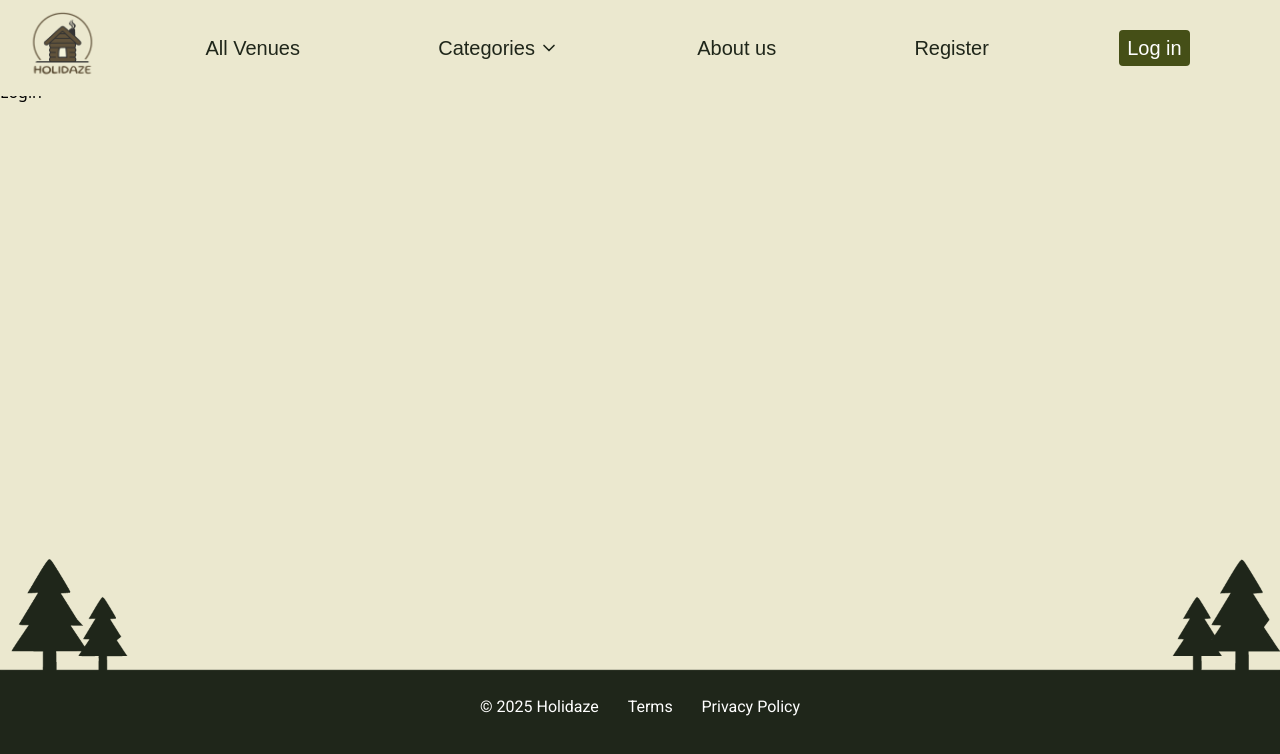
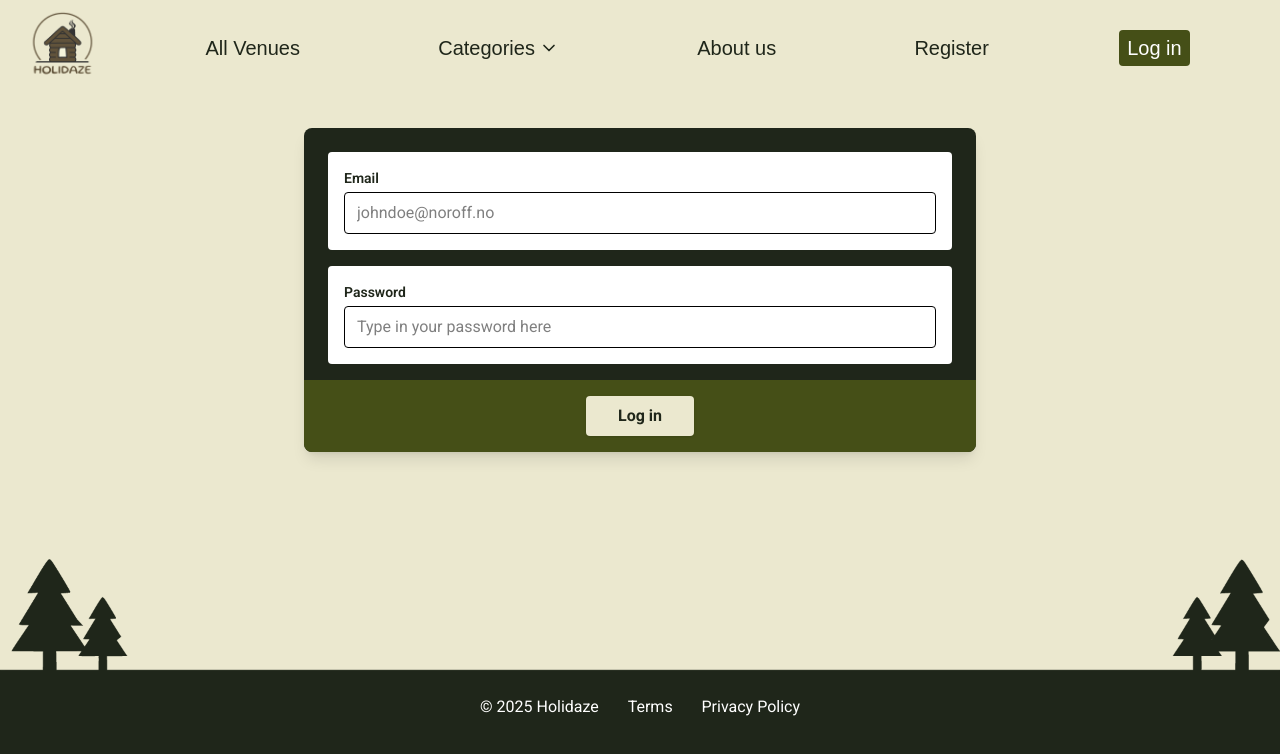
Before and after one commit to maddipaddi/Fireside-Holidaze, a React (Vite) app: page /Login in a window 1280 px wide. Shown: the top 754 px of the page. Built offline with nearby package versions, Linux system fonts and the light colour scheme; a web font is replaced by a local one.

Commit message:
feat: add login functionality

```diff
--- a/src/pages/Login.jsx
+++ b/src/pages/Login.jsx
@@ -1,14 +1,98 @@
+import { useState } from "react";
+import { useNavigate } from "react-router-dom";
+import { useApiRequest } from "../hooks/useApiRequest.mjs";
+import { showSuccessMessage } from "../utils/successMessage.mjs";
+import { handleError } from "../utils/errorHandler.mjs";
 
-function Login() {
+export default function Login() {
+  const [formData, setFormData] = useState({
+    email: "",
+    password: "",
+  });
+  const navigate = useNavigate();
 
-    return(
-        <>
-        <div>
-            <h1>Login</h1>
-        </div>
-        </>
-    )
+  function handleChange(event) {
+    const { name, value } = event.target;
+    setFormData((prev) => ({
+      ...prev,
+      [name]: value,
+    }));
+  }
 
+  const { request, isLoading } = useApiRequest();
+
+  async function handleSubmit(event) {
+    event.preventDefault();
+
+    try {
+      const result = await request("https://v2.api.noroff.dev/auth/login", {
+        method: "POST",
+        body: JSON.stringify(formData),
+      });
+
+      localStorage.setItem("accessToken", result.data.accessToken);
+      localStorage.setItem("user", JSON.stringify(result.data));
+
+      showSuccessMessage("Success! You have logged in.");
+      console.log("Success:", result); // remove after development
+      navigate("/");
+    } catch (error) {
+      handleError(error);
+    }
+  }
+
+  return (
+    <form
+      onSubmit={handleSubmit}
+      className="bg-copy dark:bg-primary p-6 rounded-lg shadow-lg max-w-2xl mx-auto mt-12"
+    >
+      <div className="bg-white dark:bg-background p-4 rounded mb-4">
+        <label
+          htmlFor="email"
+          className="block text-sm font-semibold font-body text-copy dark:text-copy mb-1"
+        >
+          Email
+        </label>
+        <input
+          type="email"
+          name="email"
+          id="email"
+          maxLength={40}
+          required
+          value={formData.email}
+          onChange={handleChange}
+          placeholder="johndoe@noroff.no"
+          className="font-body w-full px-3 py-2 border rounded focus:outline-none focus:ring focus:border-copy dark:bg-white dark:text-copy"
+        />
+      </div>
+      <div className="bg-white dark:bg-background p-4 rounded mb-4">
+        <label
+          htmlFor="password"
+          className="block text-sm font-semibold font-body text-copy dark:text-copy mb-1"
+        >
+          Password
+        </label>
+        <input
+          type="password"
+          name="password"
+          id="password"
+          minLength={8}
+          maxLength={20}
+          required
+          value={formData.password}
+          onChange={handleChange}
+          placeholder="Type in your password here"
+          className="font-body w-full px-3 py-2 border rounded focus:outline-none focus:ring focus:border-copy dark:bg-white dark:text-copy"
+        />
+      </div>
+      <div className="bg-primary dark:bg-background p-4 text-center -mx-6 -mb-6 rounded-b-lg">
+        <button
+          disabled={isLoading}
+          className="bg-background dark:bg-primary text-copy dark:text-white font-body font-bold px-8 py-2 rounded shadow hover:bg-accent/50 dark:hover:bg-copy hover:text-white transition cursor-pointer"
+        >
+          {isLoading ? "Logging in..." : "Log in"}
+        </button>
+      </div>
+    </form>
+  );
 }
-
-export default Login;
```
